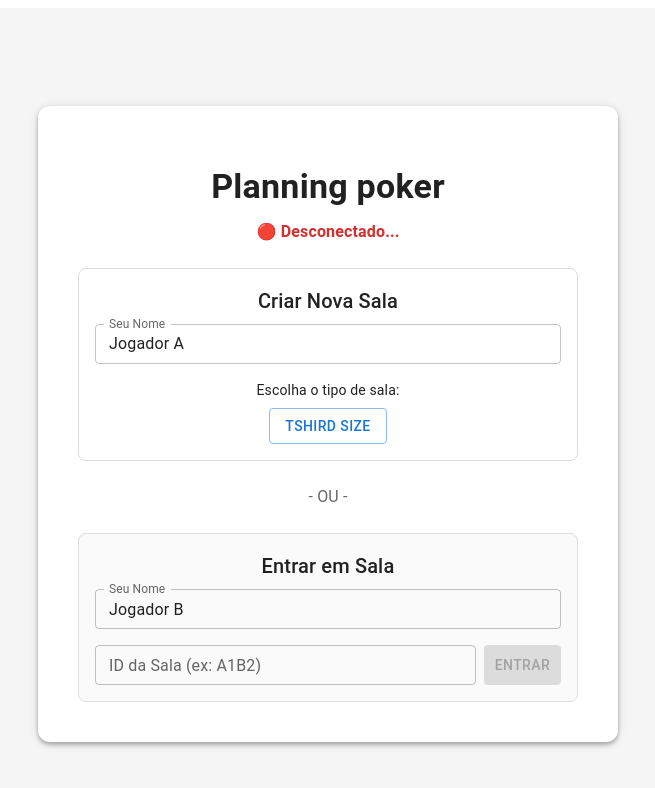
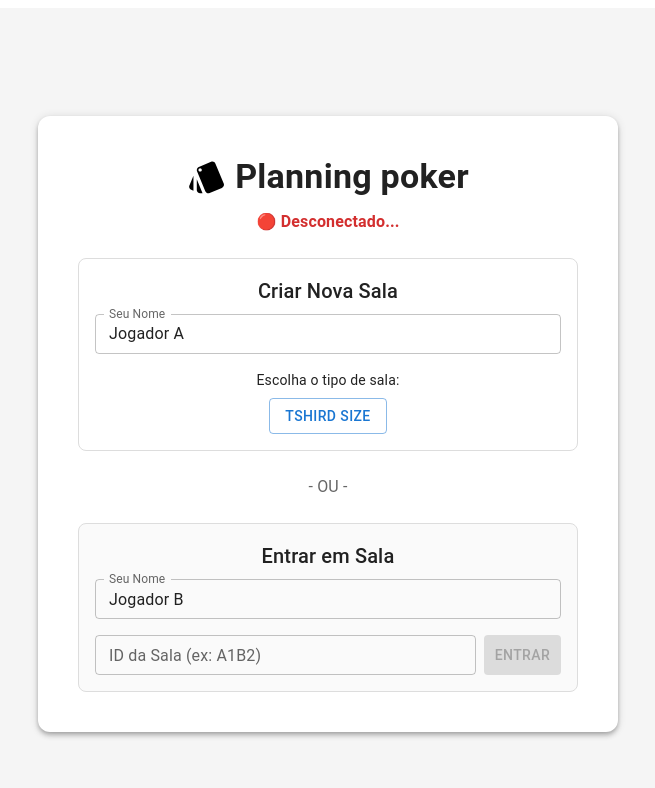
Before and after one commit to eugeogeo/planning-poker, a React (Vite) app: page / in a window 1280 px wide. Shown: the top 788 px of the page, without its empty margins (312-967 px from the left). Built offline with nearby package versions, Linux system fonts and the light colour scheme; no server answers; some icons are missing.

Commit message:
fix: home

```diff
--- a/src/pages/Home/Home.tsx
+++ b/src/pages/Home/Home.tsx
@@ -2,6 +2,7 @@ import { Box, Button, Grid, Paper, TextField, Typography } from '@mui/material';
 import GridOnIcon from '@mui/icons-material/GridOn';
 import { useEffect, useState } from 'react';
 import { io, type Socket } from 'socket.io-client';
+import { Style } from '@mui/icons-material';
 
 const SOCKET_URL = import.meta.env.VITE_API_URL || 'http://localhost:3001';
 
@@ -59,8 +60,16 @@ const Home = () => {
         elevation={4}
         sx={{ p: 5, borderRadius: 3, textAlign: 'center', maxWidth: 500, width: '100%' }}
       >
-        <GridOnIcon sx={{ fontSize: 60, color: 'primary.main', mb: 2 }} />
-        <Typography variant="h4" fontWeight="bold" gutterBottom>
+        <Typography
+          display="flex"
+          variant="h4"
+          fontWeight="bold"
+          gutterBottom
+          alignItems="center"
+          justifyContent="center"
+          gap={1}
+        >
+          <Style sx={{ fontSize: 40, color: 'black' }} />
           Planning poker
         </Typography>
 
```
